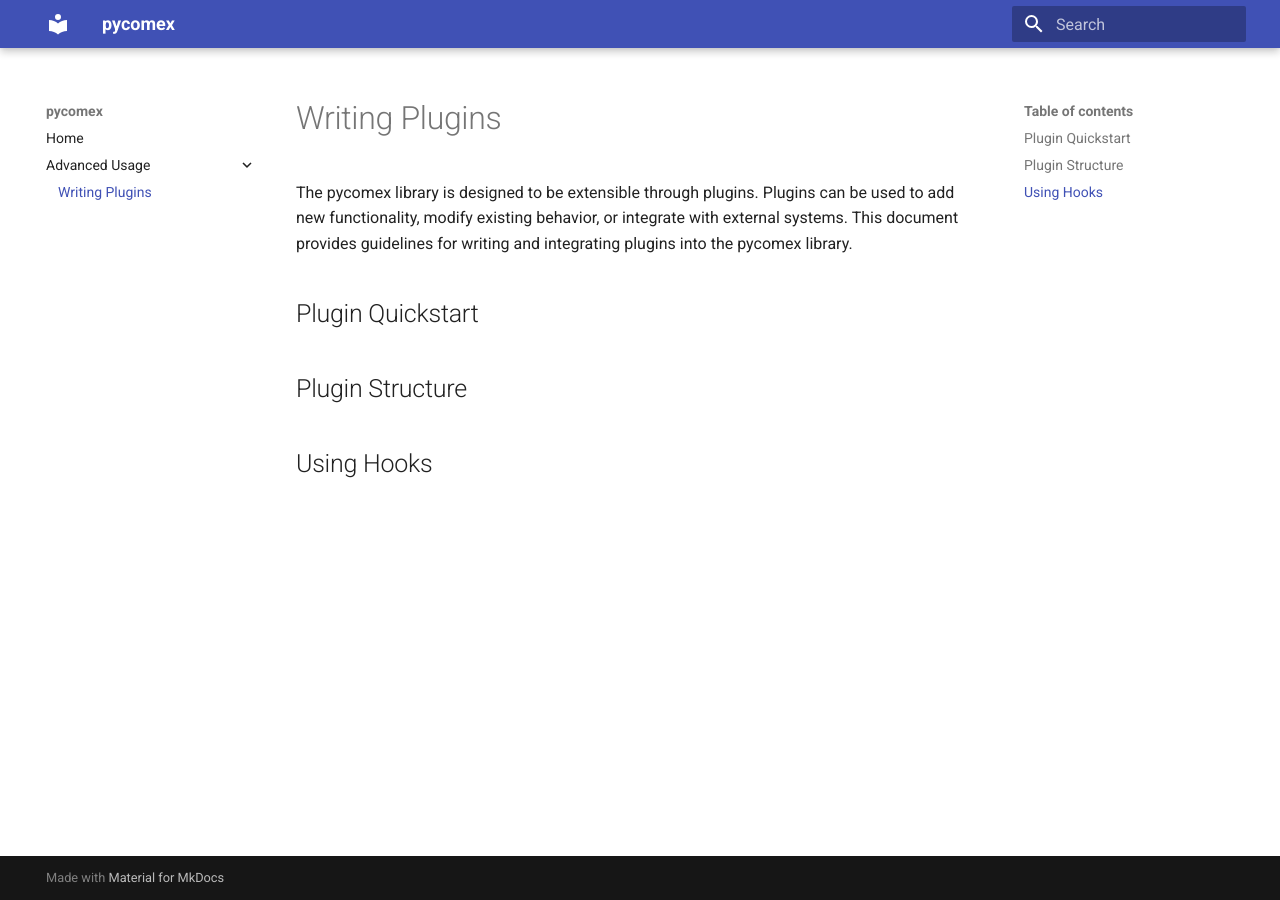
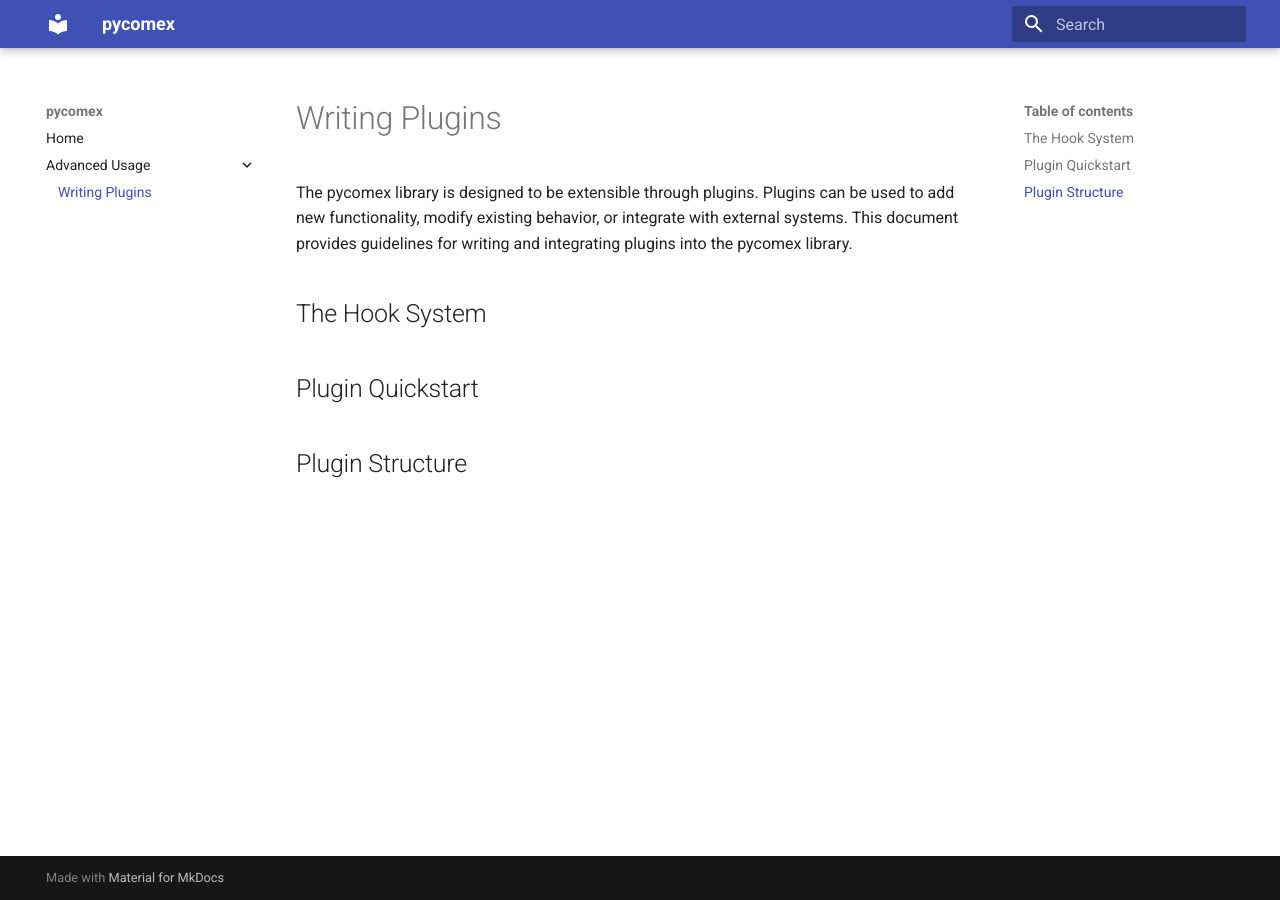
Before and after one commit to the16thpythonist/pycomex, an MkDocs documentation site: the page built from docs/docs/advanced_plugins.md, in a window 1280 px wide. Built offline with MkDocs 1.6.1 and Material for MkDocs 9.7.7, drawn with Linux system fonts in a browser that asks for light colours.

Commit message:
changed documentation stubs

```diff
--- a/docs/docs/advanced_plugins.md
+++ b/docs/docs/advanced_plugins.md
@@ -1,11 +1,11 @@
 # Writing Plugins
 
 The pycomex library is designed to be extensible through plugins. Plugins can be used to add new functionality, modify existing behavior, or integrate with external systems. This document provides guidelines for writing and integrating plugins into the pycomex library.
+
+## The Hook System
+
 
 ## Plugin Quickstart
 
 
 ## Plugin Structure
-
-
-## Using Hooks
```
